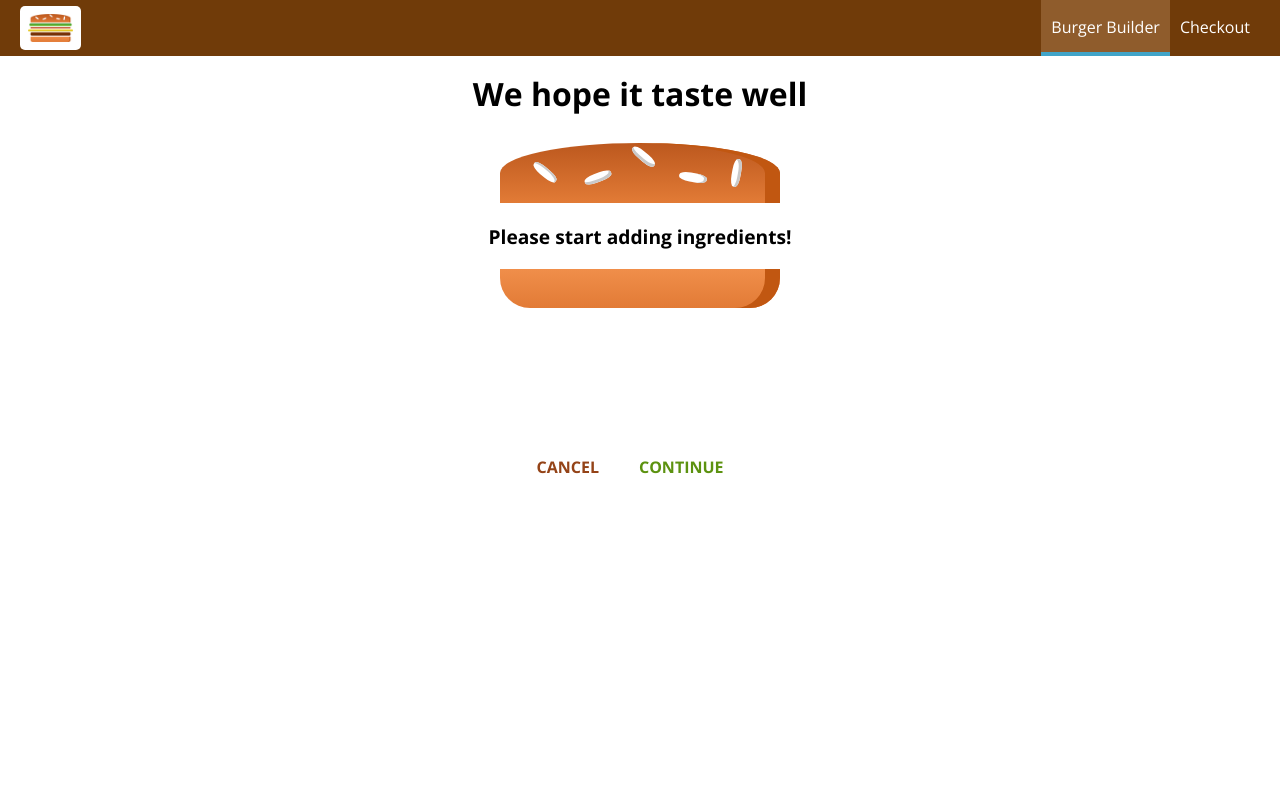
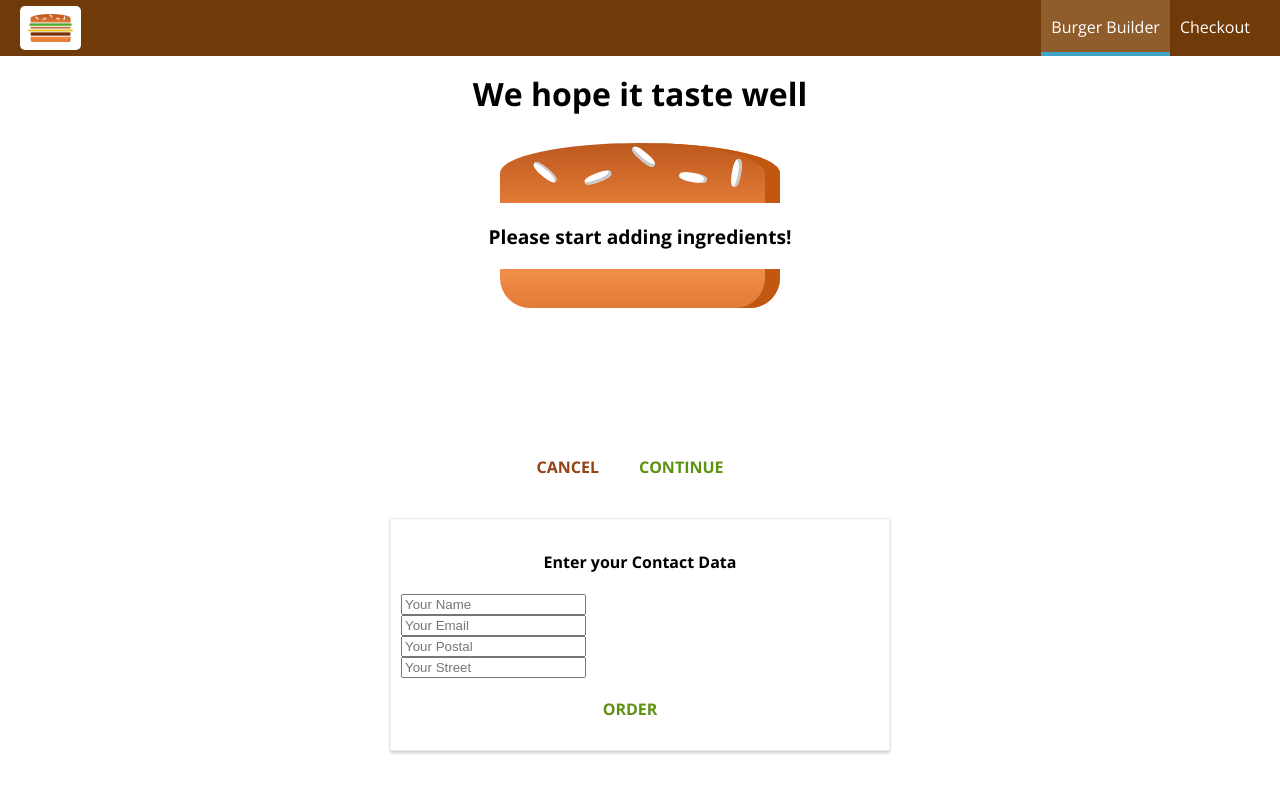
Before and after one commit to Luqapo/Burger-project, a React app: page /checkout in a window 1280 px wide. Both pictures are taken after a click on the button "CONTINUE". Shown: the top 792 px of the page. Built offline with nearby package versions, Linux system fonts and the light colour scheme.

Commit message:
contact form

```diff
--- a/src/containers/Checkout/Checkout.js
+++ b/src/containers/Checkout/Checkout.js
@@ -1,6 +1,8 @@
 import React, { Component } from 'react';
+import { Route } from 'react-router-dom';
 
 import CheckoutSummary from '../../components/Order/CheckoutSummary/CheckoutSummary';
+import ContactData from '../../containers/Checkout/ContactData/ContactData';
 
 class Checkout extends Component {
 
@@ -36,7 +38,10 @@ class Checkout extends Component {
               <CheckoutSummary
                   ingredients={this.state.ingredients}
                   onCheckoutCancelled={this.checkoutCancelledHandler}
-                  onCheckoutContinued={this.checkoutConiuedHandler}  />
+                  onCheckoutContinued={this.checkoutConiuedHandler}/>
+              <Route
+                  path={this.props.match.path + '/contact-data'}
+                  component={ContactData}/>
           </div>
         );
     }
--- /dev/null
+++ b/src/containers/Checkout/ContactData/ContactData.css
@@ -0,0 +1,19 @@
+.ContactData {
+    margin: 20px auto;
+    width: 80%;
+    text-align: center;
+    box-shadow: 0 2px 3px #ccc;
+    border: 1px solid #eee;
+    padding: 10px;
+    box-sizing: border-box;
+}
+
+.Input {
+    display: block;
+}
+
+@media (min-width: 600px) {
+    .ContactData {
+        width: 500px;
+    }
+}
--- /dev/null
+++ b/src/containers/Checkout/ContactData/ContactData.js
@@ -0,0 +1,37 @@
+import React, { Component } from 'react';
+
+import Button from '../../../components/UI/Button/Button';
+import classes from './ContactData.css';
+
+class ConatactData extends Component {
+    state = {
+        name: '',
+        email: '',
+        addres: {
+            street: '',
+            postalCode: ''
+        }
+
+    }
+
+    orderHandler = () => {
+        console.log('Order');
+    }
+
+    render() {
+        return (
+            <div className={classes.ContactData}>
+                <h4>Enter your Contact Data</h4>
+                <form>
+                    <input className={classes.Input} type="text" name="name" placeholder="Your Name" />
+                    <input className={classes.Input} type="email" name="email" placeholder="Your Email" />
+                    <input className={classes.Input} type="postal" name="postal" placeholder="Your Postal" />
+                    <input className={classes.Input} type="street" name="street" placeholder="Your Street" />
+                    <Button btnType="Success" clicked={this.orderHandler}>ORDER</Button>
+                </form>
+            </div>
+        )
+    }
+}
+
+export default ConatactData;
```
